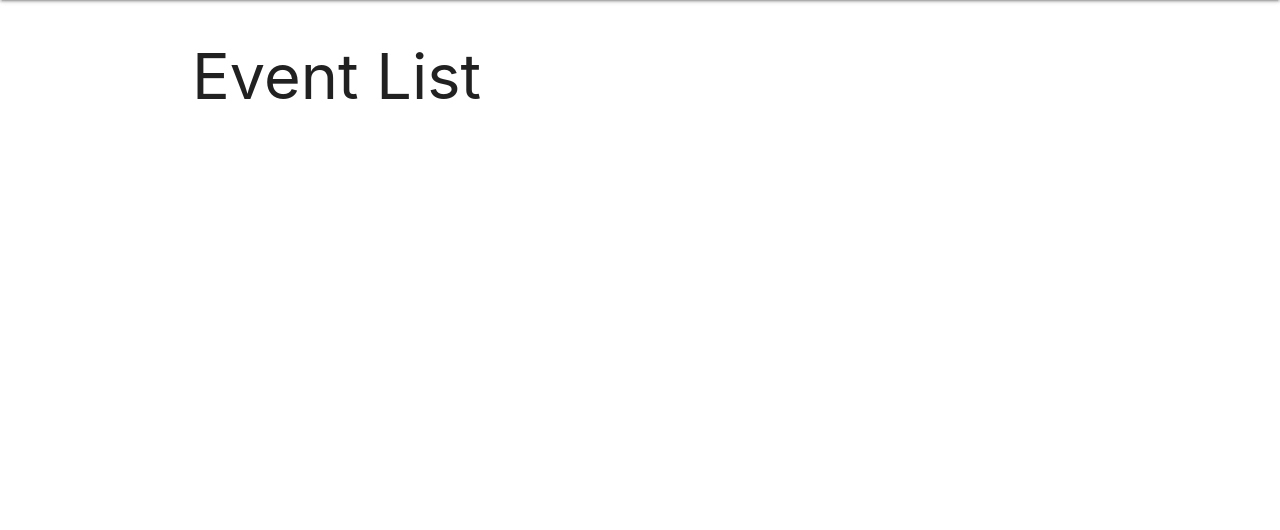
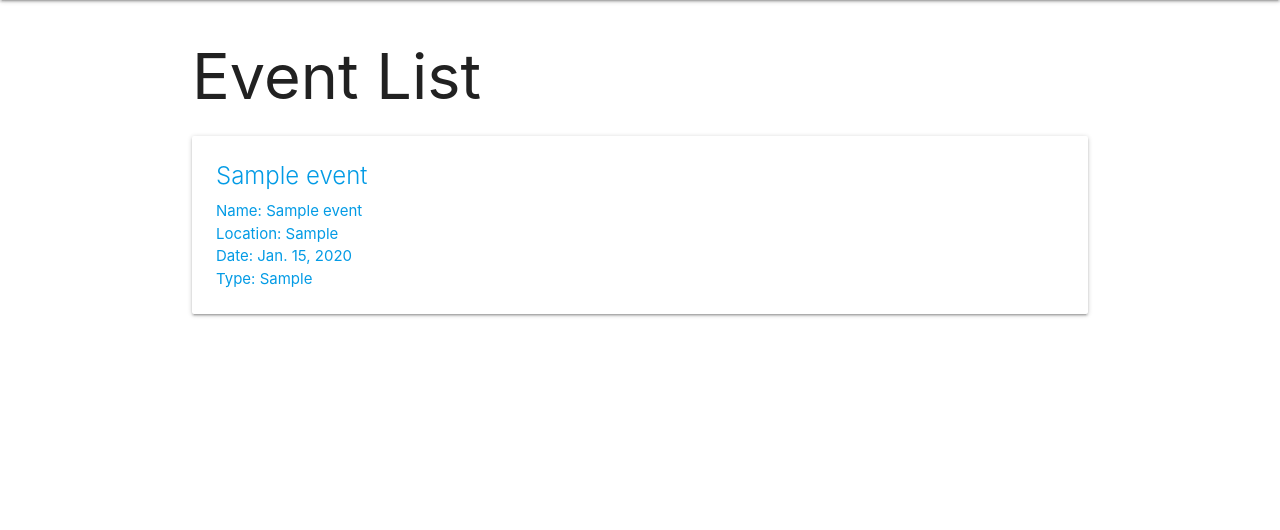
Before and after one commit to wfung14/Happenings, a Django app: page / in a window 1280 px wide. Shown: the part 64-594 px from the top of the page. Run offline with Django 4.2, Linux system fonts and the light colour scheme; tables that the repository leaves empty hold one stand-in row (values such as "Sample post").

Commit message:
team finish rendering events on home

```diff
--- a/happeningconnoisseur/main_app/forms.py
+++ b/happeningconnoisseur/main_app/forms.py
@@ -7,4 +7,5 @@ class EventForm(ModelForm):
     class Meta:
         model = Event
         fields = ['name', 'location',
-                  'date', 'type']
+                  'date', 'type_event']
+        success_url = '/'
--- a/happeningconnoisseur/main_app/models.py
+++ b/happeningconnoisseur/main_app/models.py
@@ -8,7 +8,7 @@ class Event(models.Model):
     name = models.CharField(max_length=100)
     location = models.CharField(max_length=100)
     date = models.DateField('Event Date')
-    type = models.CharField(max_length=100)
+    type_event = models.CharField(max_length=100)
 
     def __str__(self):
         return f'{self.name}'
--- a/happeningconnoisseur/main_app/templates/events/detail.html
+++ b/happeningconnoisseur/main_app/templates/events/detail.html
@@ -10,7 +10,7 @@
         <p>Name: {{ event.name }}</p>
         <p>Location: {{ event.location }}</p>
         <p>Date: {{ event.date }}</p>
-        <p>Type: {{ event.type }}</p>
+        <p>Type: {{ event.type_event }}</p>
       </div>
     </div>
 {% endfor %}
--- a/happeningconnoisseur/main_app/templates/events/index.html
+++ b/happeningconnoisseur/main_app/templates/events/index.html
@@ -11,7 +11,7 @@
         <p>Name: {{ event.name }}</p>
         <p>Location: {{ event.location }}</p>
         <p>Date: {{ event.date }}</p>
-        <p>Type: {{ event.type }}</p>
+        <p>Type: {{ event.type_event }}</p>
       </div>
     </div>
   </a>
--- a/happeningconnoisseur/main_app/urls.py
+++ b/happeningconnoisseur/main_app/urls.py
@@ -2,7 +2,7 @@ from django.urls import path
 from . import views
 
 urlpatterns = [
-    path('', views.home, name='home'),
+    path('', views.events_index, name='home'),
     path('accounts/signup/', views.signup, name='signup'),
     path('about/', views.about, name='about'),
     path('events/', views.events_index, name='index'),
--- a/happeningconnoisseur/main_app/views.py
+++ b/happeningconnoisseur/main_app/views.py
@@ -5,15 +5,9 @@ from .models import Event
 from django.contrib.auth.decorators import login_required
 from .forms import EventForm
 
-# Define the home view
 
 
-def home(request):
-    # Include an .html file extension - unlike when rendering EJS templates
-    return render(request, 'events/index.html')
 
-
-@login_required
 def events_index(request):
     events = Event.objects.all()
     return render(request, 'events/index.html', {
@@ -28,13 +22,14 @@ def events_detail(request, event_id):
     return render(request, 'events/detail.html', {'event': event, 'event_form': event_form})
 
 
-# @login_required
+@login_required
 def events_add(request):
     error_message = ''
     event_form = EventForm()
     form = EventForm(request.POST)
     if form.is_valid():
         new_event = form.save()
+        return redirect('/')
     return render(request, 'events/add.html', {'event_form': event_form})
 
 
```
Also changed, not shown: happeningconnoisseur/main_app/migrations/0003_rename_type_event_type_event.py (added).
